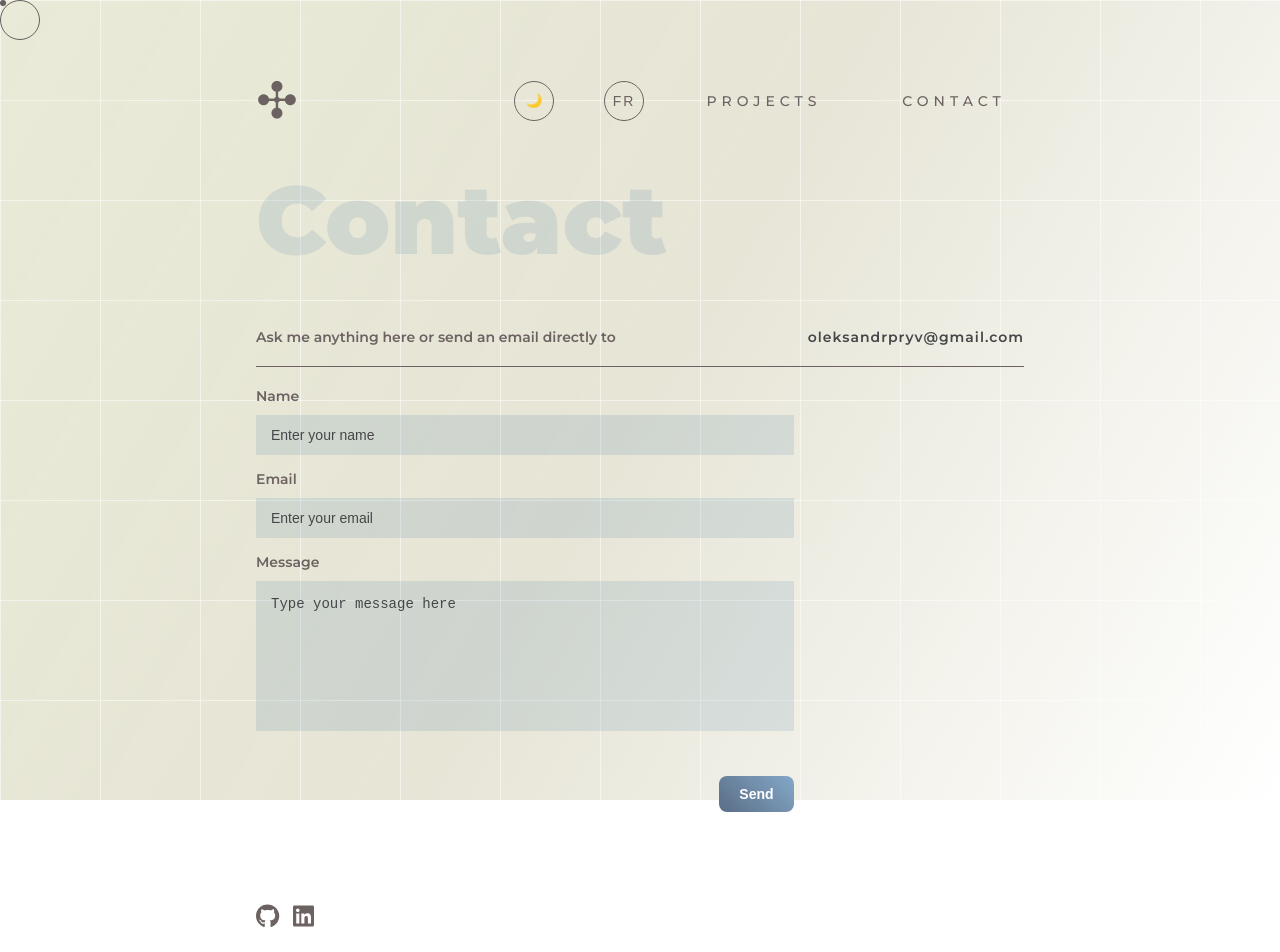
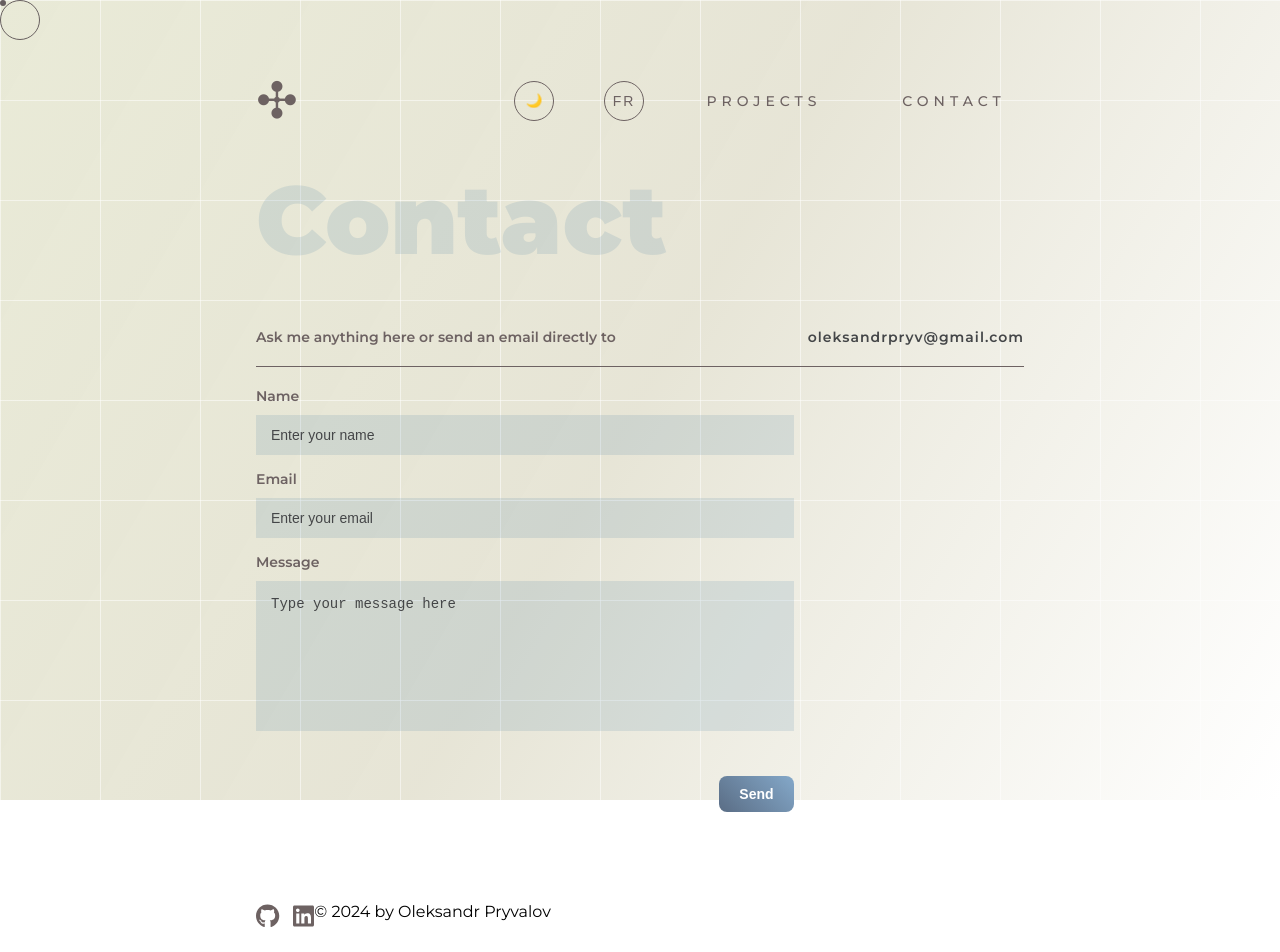
Before and after one commit to multumInParvo/my-portfolio, a React (Create React App) app: page /contact in a window 1280 px wide. Shown: the top 952 px of the page. Built offline with nearby package versions, Linux system fonts and the light colour scheme.

Commit message:
Add text to footer

```diff
--- a/src/components/Footer/Footer.jsx
+++ b/src/components/Footer/Footer.jsx
@@ -15,6 +15,7 @@ function Footer() {
                     <FontAwesomeIcon icon={faLinkedin} className="social-icon" />
                 </a>
             </div>
+            <p className='footer-text'>© 2024 by Oleksandr Pryvalov</p>
         </div>
     );
 }
```
